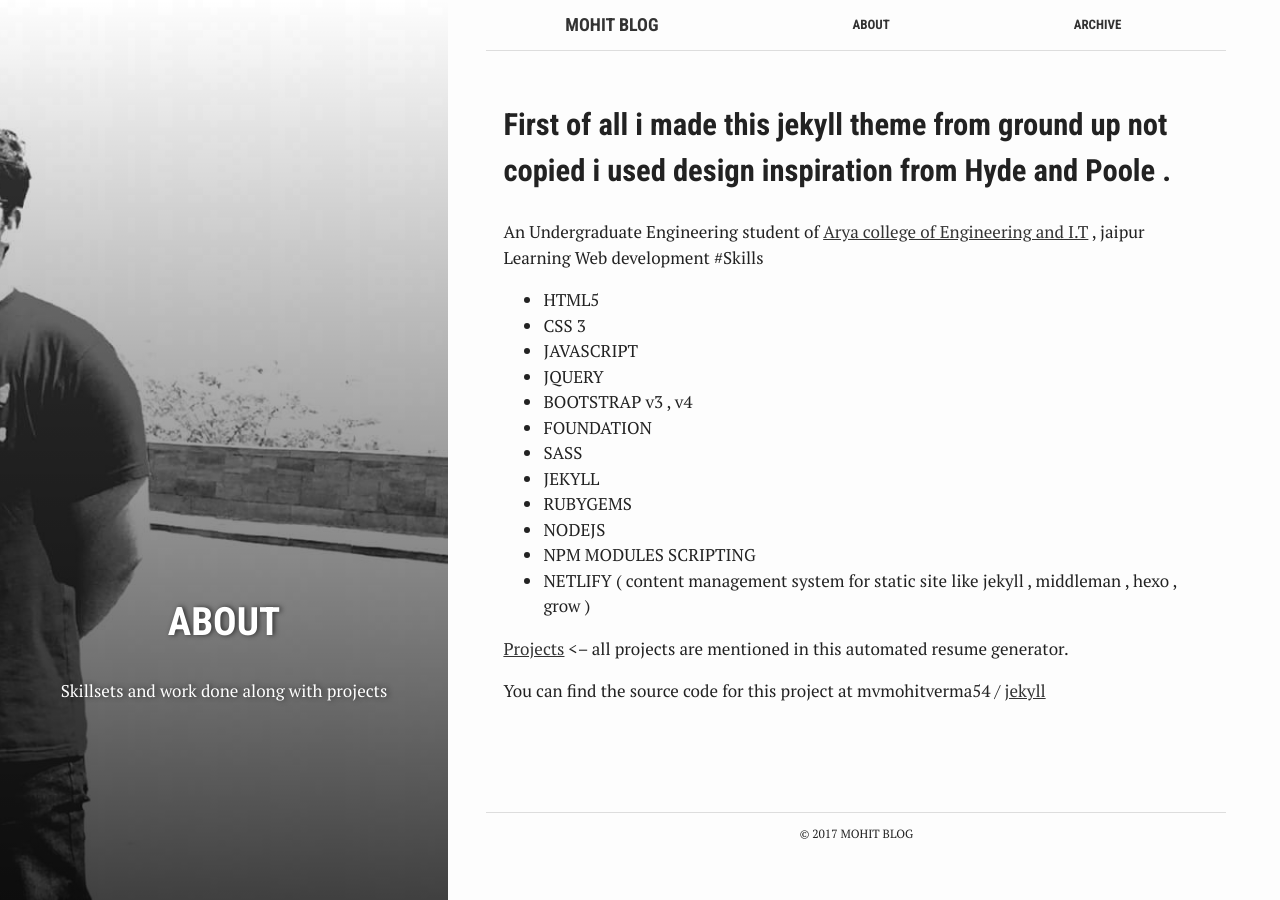
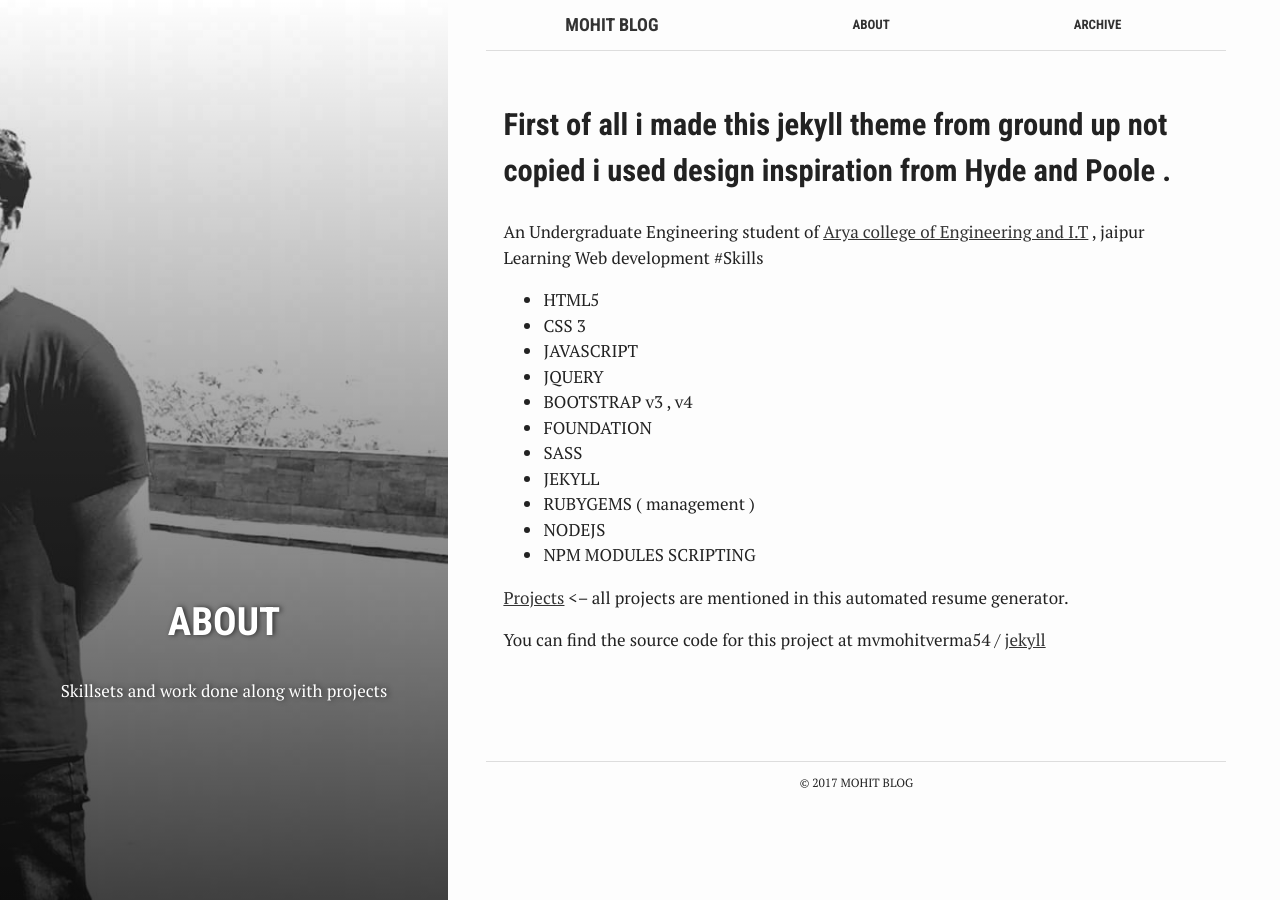
Before and after one commit to mvmohitverma54/mvmohitverma54.github.io, a Jekyll site: the page built from about.md, in a window 1280 px wide. Built offline with Jekyll 4.4.1, drawn with Linux system fonts in a browser that asks for light colours.

Commit message:
changing some typos in about.md

```diff
--- a/about.md
+++ b/about.md
@@ -19,10 +19,9 @@ An Undergraduate Engineering student of [Arya college of Engineering and I.T](ht
  - FOUNDATION
  - SASS
  - JEKYLL
- - RUBYGEMS
+ - RUBYGEMS ( management )
  - NODEJS
  - NPM MODULES SCRIPTING
- - NETLIFY ( content management system for static site like jekyll , middleman , hexo , grow )
 
 [Projects](https://resume.github.io/?mvmohitverma54) <-- all projects are mentioned in this automated resume generator.
 
```
